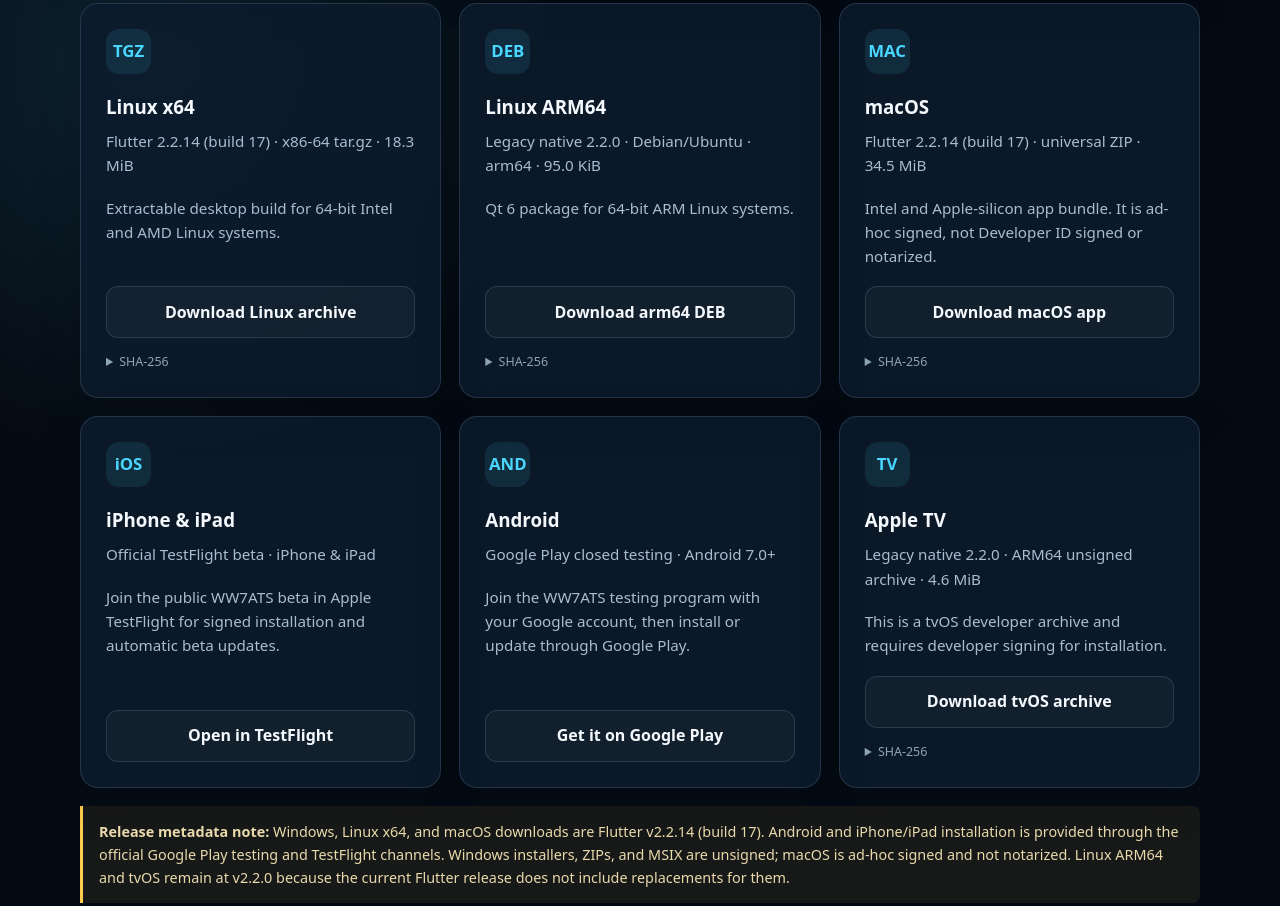
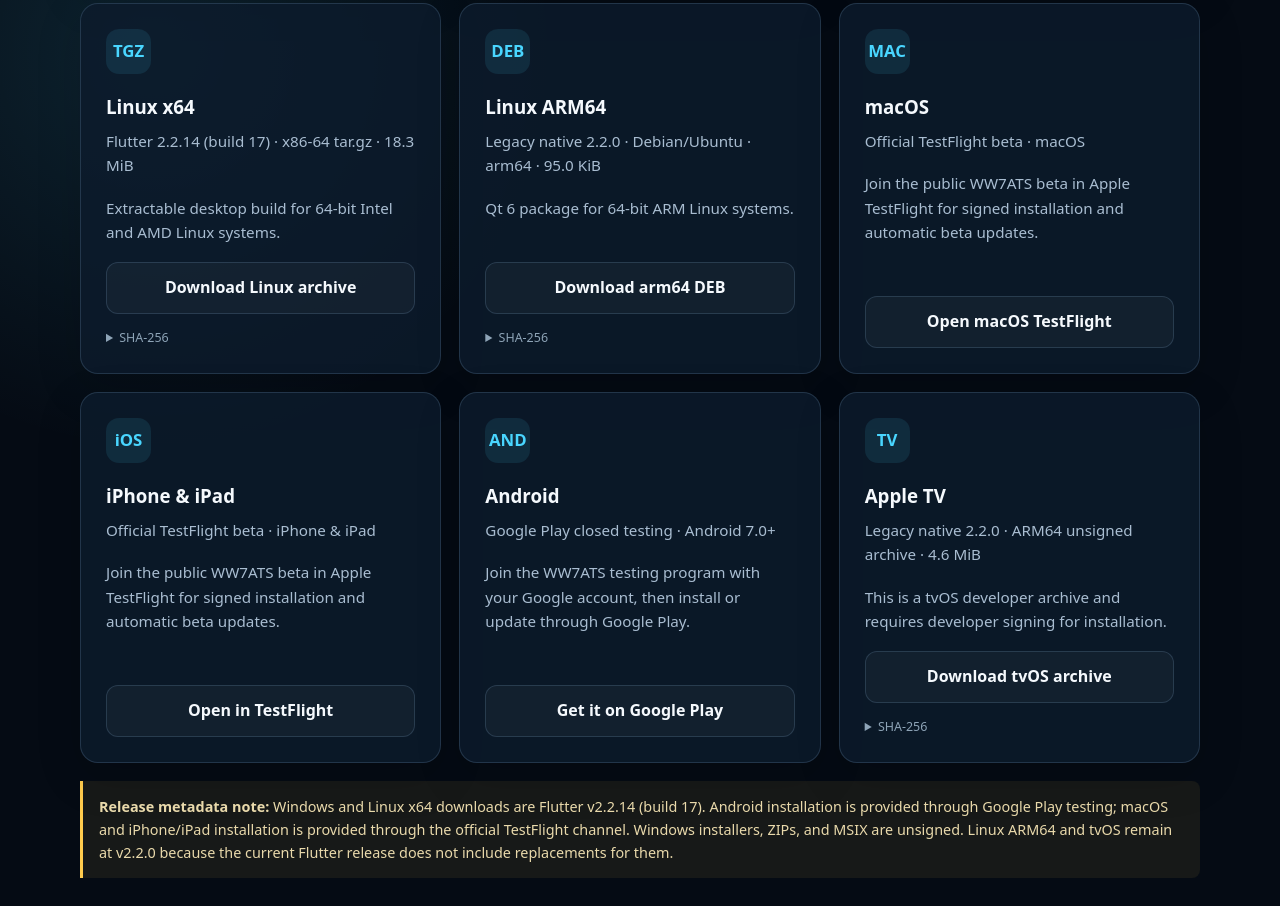
Before and after one commit to cpicoto/ad7np, a plain HTML site: page ww7ats/index.html in a window 1280 px wide. Shown: the part 1494-2400 px from the top of the page. Drawn offline with Linux system fonts and the light colour scheme.

Commit message:
Use TestFlight for WW7ATS macOS

```diff
--- a/ww7ats/index.html
+++ b/ww7ats/index.html
@@ -220,7 +220,7 @@
       <div class="wrap">
         <div class="section-title">
           <h2>Downloads for every platform.</h2>
-          <p>The Windows x64 installer above is the recommended desktop build. The current desktop Flutter packages below are exact assets from the private WW7ATS v2.2.14 GitHub release. Android and iPhone/iPad use the official Google Play testing and TestFlight channels. Older native alternatives remain available only where the current release does not provide that platform.</p>
+          <p>The Windows x64 installer above is the recommended desktop build. The current Windows and Linux Flutter packages below are exact assets from the private WW7ATS v2.2.14 GitHub release. Android uses Google Play testing, while macOS and iPhone/iPad use the official TestFlight channel. Older native alternatives remain available only where the current release does not provide that platform.</p>
         </div>
         <div class="download-grid">
           <article class="card download-card">
@@ -262,10 +262,9 @@
           </article>
           <article class="card download-card">
             <div class="icon">MAC</div><h3>macOS</h3>
-            <p class="platform-meta">Flutter 2.2.14 (build 17) · universal ZIP · 34.5 MiB</p>
-            <p>Intel and Apple-silicon app bundle. It is ad-hoc signed, not Developer ID signed or notarized.</p>
-            <a class="button secondary" href="/ww7ats/v2.2.14/ww7ats-flutter-macos-universal.zip" download>Download macOS app</a>
-            <details><summary>SHA-256</summary><code>5313bf17638b53e64c1c7de776bd58d2cd03c14b6090c08311b2f54cf5c0f0e1</code></details>
+            <p class="platform-meta">Official TestFlight beta · macOS</p>
+            <p>Join the public WW7ATS beta in Apple TestFlight for signed installation and automatic beta updates.</p>
+            <a class="button secondary" href="https://testflight.apple.com/join/s3udHAvH" target="_blank" rel="noopener noreferrer">Open macOS TestFlight</a>
           </article>
           <article class="card download-card">
             <div class="icon">iOS</div><h3>iPhone &amp; iPad</h3>
@@ -287,7 +286,7 @@
             <details><summary>SHA-256</summary><code>17512e9676d17740bef8e71a9e29254ad934a00d3b133b1691a288a11a025358</code></details>
           </article>
         </div>
-        <div class="warning build-note"><strong>Release metadata note:</strong> Windows, Linux x64, and macOS downloads are Flutter v2.2.14 (build 17). Android and iPhone/iPad installation is provided through the official Google Play testing and TestFlight channels. Windows installers, ZIPs, and MSIX are unsigned; macOS is ad-hoc signed and not notarized. Linux ARM64 and tvOS remain at v2.2.0 because the current Flutter release does not include replacements for them.</div>
+        <div class="warning build-note"><strong>Release metadata note:</strong> Windows and Linux x64 downloads are Flutter v2.2.14 (build 17). Android installation is provided through Google Play testing; macOS and iPhone/iPad installation is provided through the official TestFlight channel. Windows installers, ZIPs, and MSIX are unsigned. Linux ARM64 and tvOS remain at v2.2.0 because the current Flutter release does not include replacements for them.</div>
       </div>
     </section>
 
```
